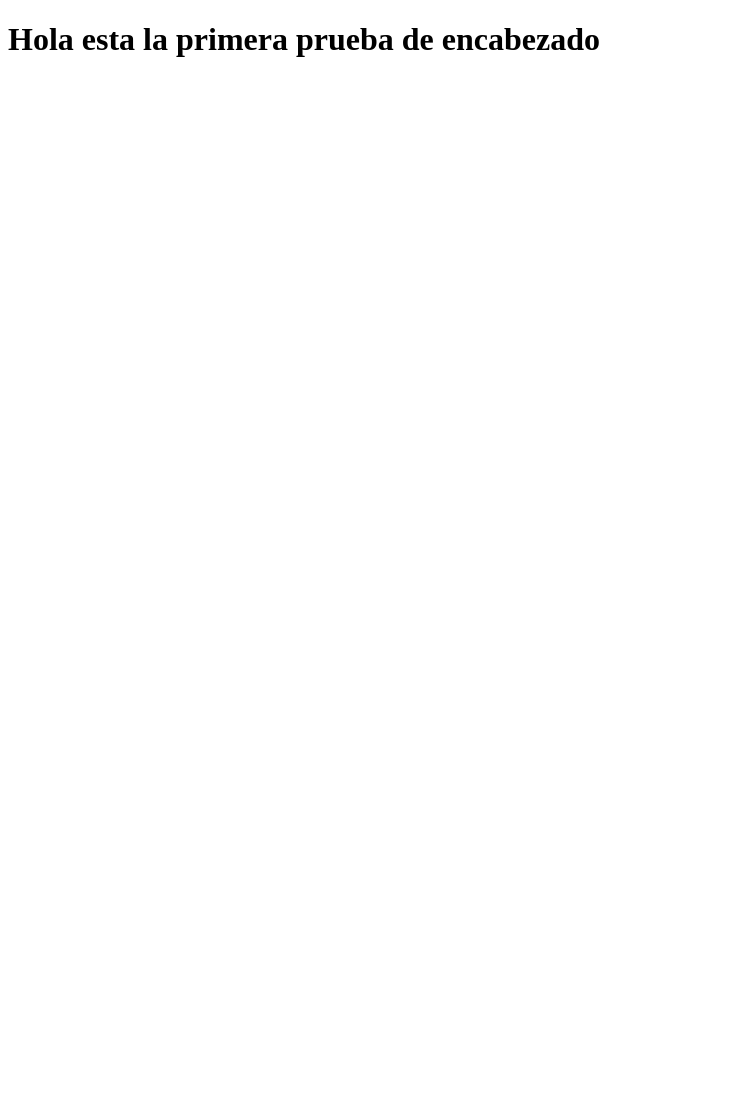
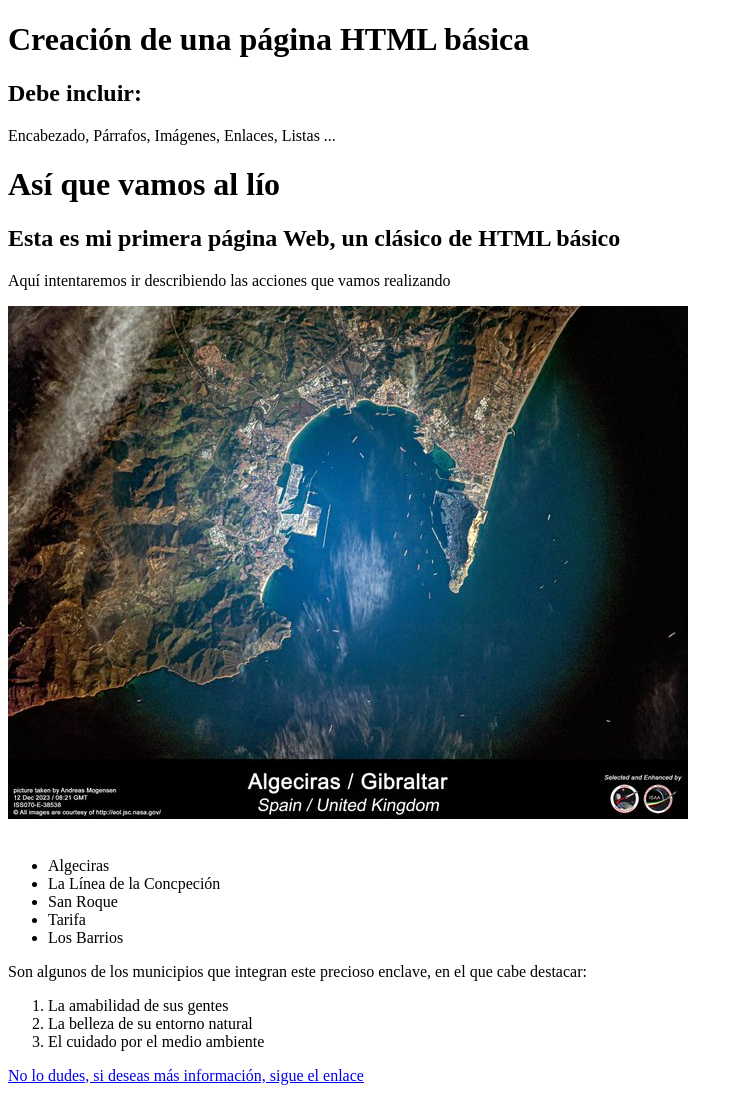
Before and after one commit to VictorGonzalezDevel/PruebaInicial, a plain HTML site: page index.html in a window 1280 px wide. Shown: the whole page, without its empty margins (0-743 px from the left). Before the commit the page ends 800 px from the top, so only its background shows below. Drawn offline with Linux system fonts and the light colour scheme.

Commit message:
Add files via upload
fichero principal subido e imagen

```diff
--- a/index.html
+++ b/index.html
@@ -1,10 +1,47 @@
 <!DOCTYPE html>
-<meta lang="es">
-<header>
+<html lang="es">
+<head>
+    <meta charset="UTF-8">
 
-</header>
+    <title>Prueba del reto 2</title>
+</head>
 <body>
-  <h1>Hola esta la primera prueba de encabezado</h1>
+    <header>
+        <h1>Creación de una página HTML básica</h1>
+        <h2>Debe incluir:</h2>
+        Encabezado, Párrafos, Imágenes, Enlaces, Listas ...
+    </header>
+    <h1>Así que vamos al lío</h1>
+    <section>
+        <h1>Esta es mi primera página Web, un clásico de HTML básico</h1>
 
+        <p>
+            Aquí intentaremos ir describiendo las acciones que vamos realizando
 
+        </p>
+        <img src="estrechogib.png" alt ="Aquí se muestra una preciosa imagen del estrecho de Gibraltar">
+
+    </section>
+    <br>
+    <section>
+        <ul>
+            <li>Algeciras</li>
+            <li>La Línea de la Concpeción</li>
+            <li>San Roque</li>
+            <li>Tarifa</li>
+            <li>Los Barrios</li>
+        </ul>
+        <p>
+            Son algunos de los municipios que integran este precioso enclave, en
+            el que cabe destacar:
+            <ol>
+                <li>La amabilidad de sus gentes</li>
+                <li>La belleza de su entorno natural</li>
+                <li>El cuidado por el medio ambiente</li>
+            </ol>
+        </p>
+    </section>
+    <a href="index.html">No lo dudes, si deseas más información, sigue el enlace </a>
+    <br>
 </body>
+</html>
```
Also changed, not shown: estrechogib.png (added).
